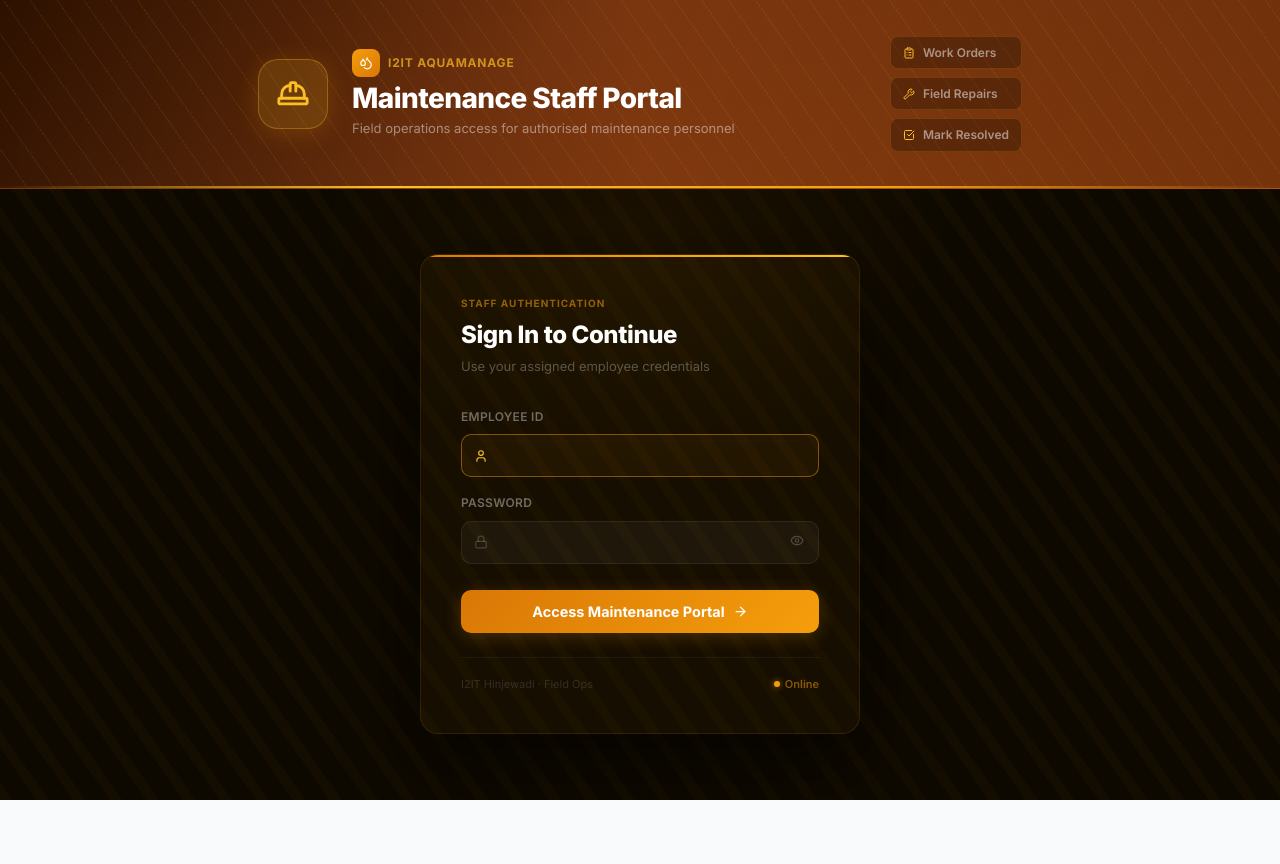
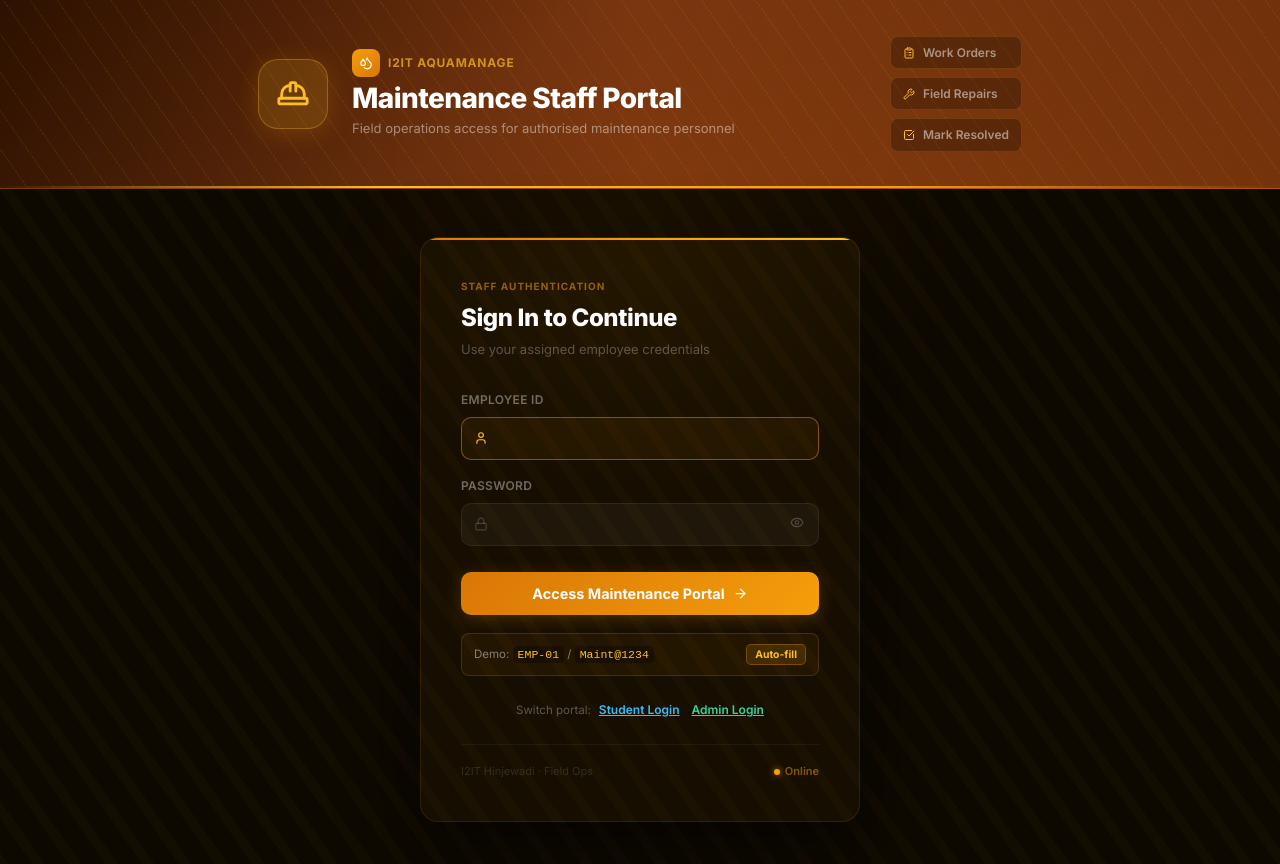
Before and after one commit to Sai-KT/AquaManage, a React (Vite) app: page /login/maintenance in a window 1280 px wide. Shown: the top 864 px of the page. Before the commit the page ends 800 px from the top, so only its background shows below. Built offline with nearby package versions, Linux system fonts and the light colour scheme.

Commit message:
fix(auth): prevent incorrect redirect to student page on admin and maintenance login screens

```diff
--- a/src/App.jsx
+++ b/src/App.jsx
@@ -26,6 +26,8 @@ import StudentHarvesting from './pages/student/Harvesting';
 import TaskQueue      from './pages/maintenance/TaskQueue';
 import CompletedTasks from './pages/maintenance/CompletedTasks';
 
+import Landing          from './pages/Landing';
+
 function RootRedirect() {
   const { user } = useAuth();
   if (!user) return <Navigate to="/login/student" replace />;
@@ -42,6 +44,8 @@ export default function App() {
 
           {/* ── Entry points — smart root redirect ── */}
           <Route path="/"                   element={<RootRedirect />} />
+          <Route path="/landing"           element={<Landing />} />
+          <Route path="/portal"            element={<Landing />} />
           <Route path="/login/student"     element={<StudentLogin />} />
           <Route path="/login/admin"       element={<AdminLogin />} />
           <Route path="/login/maintenance" element={<MaintenanceLogin />} />
--- a/src/components/ProtectedRoute.jsx
+++ b/src/components/ProtectedRoute.jsx
@@ -19,10 +19,11 @@ export default function ProtectedRoute({ children, requiredRole }) {
     return <Navigate to={dest} state={{ from: location }} replace />;
   }
 
-  // Logged in but wrong role → send back to their own login page
+  // Logged in but wrong role → send to their authorized landing page
   if (requiredRole && user.role !== requiredRole) {
-    const dest = LOGIN_PAGE[user.role] || '/login/student';
-    return <Navigate to={dest} replace />;
+    if (user.role === 'admin') return <Navigate to="/admin/dashboard" replace />;
+    if (user.role === 'maintenance') return <Navigate to="/maintenance/tasks" replace />;
+    return <Navigate to="/student/report" replace />;
   }
 
   return children;
--- a/src/pages/login/AdminLogin.jsx
+++ b/src/pages/login/AdminLogin.jsx
@@ -43,10 +43,8 @@ export default function AdminLogin() {
   const [time, setTime] = useState(new Date());
 
   useEffect(() => {
-    if (user) {
-      if (user.role === 'admin') navigate('/admin/dashboard', { replace: true });
-      else if (user.role === 'maintenance') navigate('/maintenance/tasks', { replace: true });
-      else navigate('/student/report', { replace: true });
+    if (user && user.role === 'admin') {
+      navigate('/admin/dashboard', { replace: true });
     }
   }, [user, navigate]);
 
@@ -370,11 +368,51 @@ export default function AdminLogin() {
                 <>Authenticate &amp; Enter <ArrowRight size={14} /></>
               )}
             </button>
+
+            {/* Demo Credentials Hint */}
+            <div style={{
+              marginTop: 18, padding: '10px 12px',
+              background: 'rgba(16,185,129,0.06)',
+              border: '1px solid rgba(16,185,129,0.15)',
+              borderRadius: 8, display: 'flex', alignItems: 'center', justifyContent: 'space-between',
+            }}>
+              <div style={{ fontSize: '0.72rem', color: 'rgba(255,255,255,0.45)' }}>
+                Demo: <code style={{ color: '#34d399', background: 'rgba(0,0,0,0.3)', padding: '2px 5px', borderRadius: 4 }}>admin@i2it.edu.in</code> / <code style={{ color: '#34d399', background: 'rgba(0,0,0,0.3)', padding: '2px 5px', borderRadius: 4 }}>Admin@1234</code>
+              </div>
+              <button
+                type="button"
+                onClick={() => { setEmail('admin@i2it.edu.in'); setPassword('Admin@1234'); }}
+                style={{
+                  background: 'rgba(16,185,129,0.15)', border: '1px solid rgba(16,185,129,0.3)',
+                  borderRadius: 5, color: '#34d399', fontSize: '0.65rem', fontWeight: 700,
+                  padding: '3px 8px', cursor: 'pointer',
+                }}
+              >
+                Auto-fill
+              </button>
+            </div>
           </form>
 
+          {/* Portal Switcher */}
+          <div style={{ marginTop: 22, textAlign: 'center' }}>
+            <span style={{ fontSize: '0.72rem', color: 'rgba(255,255,255,0.3)', marginRight: 8 }}>Switch portal:</span>
+            <button
+              onClick={() => navigate('/login/student')}
+              style={{ background: 'none', border: 'none', color: '#38bdf8', fontSize: '0.75rem', fontWeight: 600, cursor: 'pointer', textDecoration: 'underline', marginRight: 12 }}
+            >
+              Student Login
+            </button>
+            <button
+              onClick={() => navigate('/login/maintenance')}
+              style={{ background: 'none', border: 'none', color: '#fbbf24', fontSize: '0.75rem', fontWeight: 600, cursor: 'pointer', textDecoration: 'underline' }}
+            >
+              Maintenance Login
+            </button>
+          </div>
+
           {/* Security footer */}
-          <div style={{ marginTop: 32 }}>
-            <div style={{ height: 1, background: 'linear-gradient(90deg, transparent, rgba(16,185,129,0.12), transparent)', marginBottom: 20 }} />
+          <div style={{ marginTop: 24 }}>
+            <div style={{ height: 1, background: 'linear-gradient(90deg, transparent, rgba(16,185,129,0.12), transparent)', marginBottom: 16 }} />
             <div style={{ display: 'flex', alignItems: 'center', justifyContent: 'space-between' }}>
               <div style={{ display: 'flex', alignItems: 'center', gap: 5 }}>
                 <Lock size={9} style={{ color: 'rgba(52,211,153,0.45)' }} />
--- a/src/pages/login/MaintenanceLogin.jsx
+++ b/src/pages/login/MaintenanceLogin.jsx
@@ -19,10 +19,8 @@ export default function MaintenanceLogin() {
   const [focusedField, setFocusedField] = useState(null);
 
   React.useEffect(() => {
-    if (user) {
-      if (user.role === 'admin') navigate('/admin/dashboard', { replace: true });
-      else if (user.role === 'maintenance') navigate('/maintenance/tasks', { replace: true });
-      else navigate('/student/report', { replace: true });
+    if (user && user.role === 'maintenance') {
+      navigate('/maintenance/tasks', { replace: true });
     }
   }, [user, navigate]);
 
@@ -228,7 +226,47 @@ export default function MaintenanceLogin() {
                 ? <><span style={{ width: 15, height: 15, border: '2px solid rgba(255,255,255,0.25)', borderTopColor: '#fff', borderRadius: '50%', display: 'inline-block', animation: 'spin 0.7s linear infinite' }} /> Verifying...</>
                 : <>Access Maintenance Portal <ArrowRight size={15} /></>}
             </button>
+
+            {/* Demo Credentials Hint */}
+            <div style={{
+              marginTop: 18, padding: '10px 12px',
+              background: 'rgba(245,158,11,0.06)',
+              border: '1px solid rgba(245,158,11,0.18)',
+              borderRadius: 8, display: 'flex', alignItems: 'center', justifyContent: 'space-between',
+            }}>
+              <div style={{ fontSize: '0.72rem', color: 'rgba(255,255,255,0.45)' }}>
+                Demo: <code style={{ color: '#fbbf24', background: 'rgba(0,0,0,0.3)', padding: '2px 5px', borderRadius: 4 }}>EMP-01</code> / <code style={{ color: '#fbbf24', background: 'rgba(0,0,0,0.3)', padding: '2px 5px', borderRadius: 4 }}>Maint@1234</code>
+              </div>
+              <button
+                type="button"
+                onClick={() => { setEmpId('EMP-01'); setPassword('Maint@1234'); }}
+                style={{
+                  background: 'rgba(245,158,11,0.15)', border: '1px solid rgba(245,158,11,0.3)',
+                  borderRadius: 5, color: '#fbbf24', fontSize: '0.65rem', fontWeight: 700,
+                  padding: '3px 8px', cursor: 'pointer',
+                }}
+              >
+                Auto-fill
+              </button>
+            </div>
           </form>
+
+          {/* Portal Switcher */}
+          <div style={{ marginTop: 22, textAlign: 'center' }}>
+            <span style={{ fontSize: '0.72rem', color: 'rgba(255,255,255,0.3)', marginRight: 8 }}>Switch portal:</span>
+            <button
+              onClick={() => navigate('/login/student')}
+              style={{ background: 'none', border: 'none', color: '#38bdf8', fontSize: '0.75rem', fontWeight: 600, cursor: 'pointer', textDecoration: 'underline', marginRight: 12 }}
+            >
+              Student Login
+            </button>
+            <button
+              onClick={() => navigate('/login/admin')}
+              style={{ background: 'none', border: 'none', color: '#34d399', fontSize: '0.75rem', fontWeight: 600, cursor: 'pointer', textDecoration: 'underline' }}
+            >
+              Admin Login
+            </button>
+          </div>
 
           <div style={{ marginTop: 24, paddingTop: 18, borderTop: '1px solid rgba(255,255,255,0.05)', display: 'flex', justifyContent: 'space-between', alignItems: 'center' }}>
             <span style={{ fontSize: '0.6875rem', color: 'rgba(255,255,255,0.13)' }}>I2IT Hinjewadi · Field Ops</span>
--- a/src/pages/login/StudentLogin.jsx
+++ b/src/pages/login/StudentLogin.jsx
@@ -29,10 +29,8 @@ export default function StudentLogin() {
   const [error, setError] = useState('');
 
   React.useEffect(() => {
-    if (user) {
-      if (user.role === 'admin') navigate('/admin/dashboard', { replace: true });
-      else if (user.role === 'maintenance') navigate('/maintenance/tasks', { replace: true });
-      else navigate('/student/report', { replace: true });
+    if (user && user.role === 'student') {
+      navigate('/student/report', { replace: true });
     }
   }, [user, navigate]);
 
@@ -283,7 +281,47 @@ export default function StudentLogin() {
               Continue to Student Portal
               <ArrowRight size={16} style={{ animation: isHovered ? 'slideRight 0.4s ease infinite alternate' : 'none' }} />
             </button>
+
+            {/* Demo Auto-fill Hint */}
+            <div style={{
+              marginTop: 16, padding: '10px 12px',
+              background: 'rgba(14,165,233,0.06)',
+              border: '1px solid rgba(14,165,233,0.18)',
+              borderRadius: 10, display: 'flex', alignItems: 'center', justifyContent: 'space-between',
+            }}>
+              <div style={{ fontSize: '0.72rem', color: 'rgba(255,255,255,0.45)' }}>
+                Demo: <code style={{ color: '#38bdf8', background: 'rgba(0,0,0,0.3)', padding: '2px 5px', borderRadius: 4 }}>Arjun Mehta</code> / <code style={{ color: '#38bdf8', background: 'rgba(0,0,0,0.3)', padding: '2px 5px', borderRadius: 4 }}>IRN2024891</code>
+              </div>
+              <button
+                type="button"
+                onClick={() => { setName('Arjun Mehta'); setIrnNo('IRN2024891'); setError(''); }}
+                style={{
+                  background: 'rgba(14,165,233,0.15)', border: '1px solid rgba(14,165,233,0.3)',
+                  borderRadius: 6, color: '#38bdf8', fontSize: '0.65rem', fontWeight: 700,
+                  padding: '3px 8px', cursor: 'pointer',
+                }}
+              >
+                Auto-fill
+              </button>
+            </div>
           </form>
+
+          {/* Portal Switcher */}
+          <div style={{ marginTop: 22, textAlign: 'center' }}>
+            <span style={{ fontSize: '0.72rem', color: 'rgba(255,255,255,0.3)', marginRight: 8 }}>Staff & Ops login:</span>
+            <button
+              onClick={() => navigate('/login/maintenance')}
+              style={{ background: 'none', border: 'none', color: '#fbbf24', fontSize: '0.75rem', fontWeight: 600, cursor: 'pointer', textDecoration: 'underline', marginRight: 12 }}
+            >
+              Maintenance Login
+            </button>
+            <button
+              onClick={() => navigate('/login/admin')}
+              style={{ background: 'none', border: 'none', color: '#34d399', fontSize: '0.75rem', fontWeight: 600, cursor: 'pointer', textDecoration: 'underline' }}
+            >
+              Admin Login
+            </button>
+          </div>
 
           {/* Verification badge */}
           <div style={{
```
